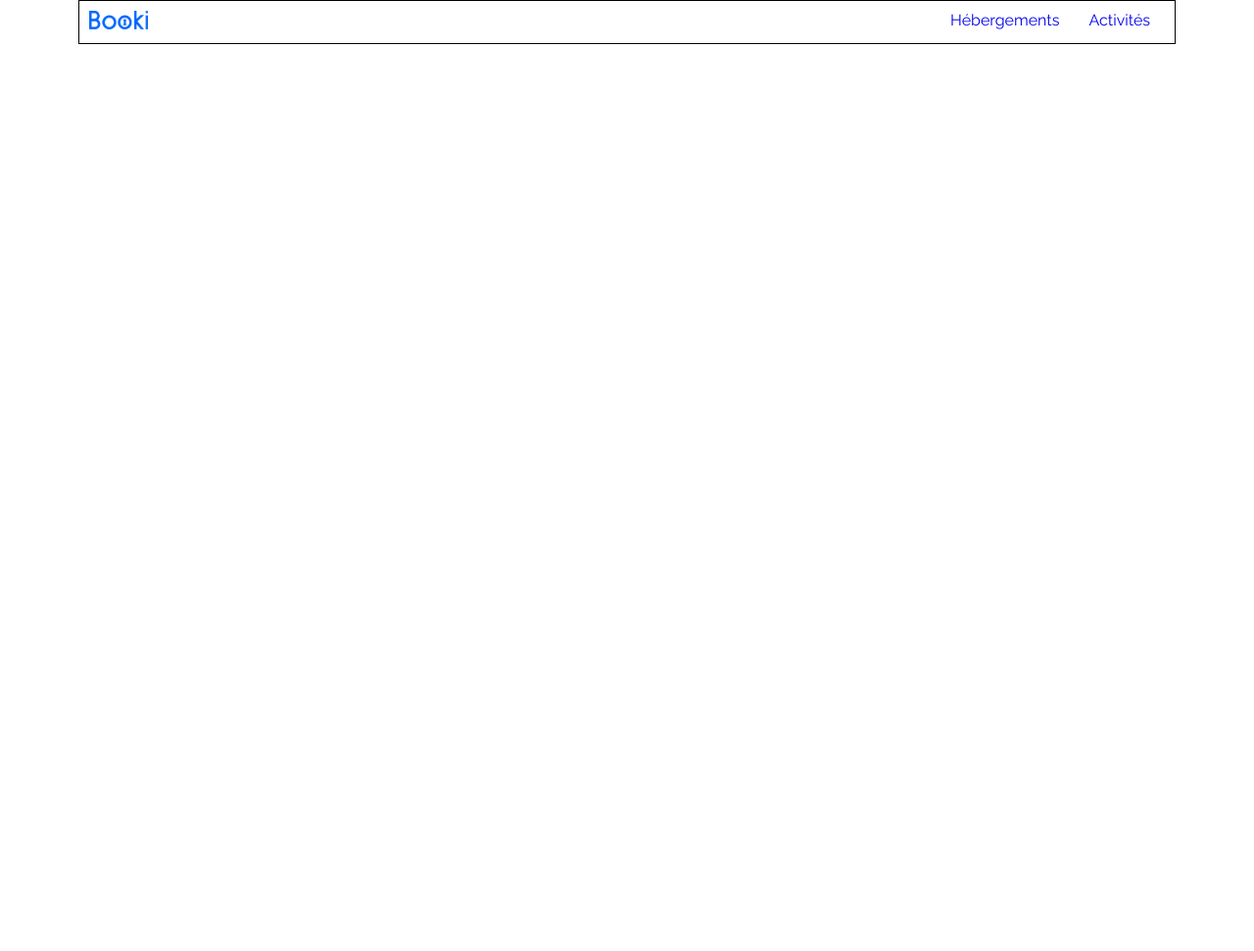
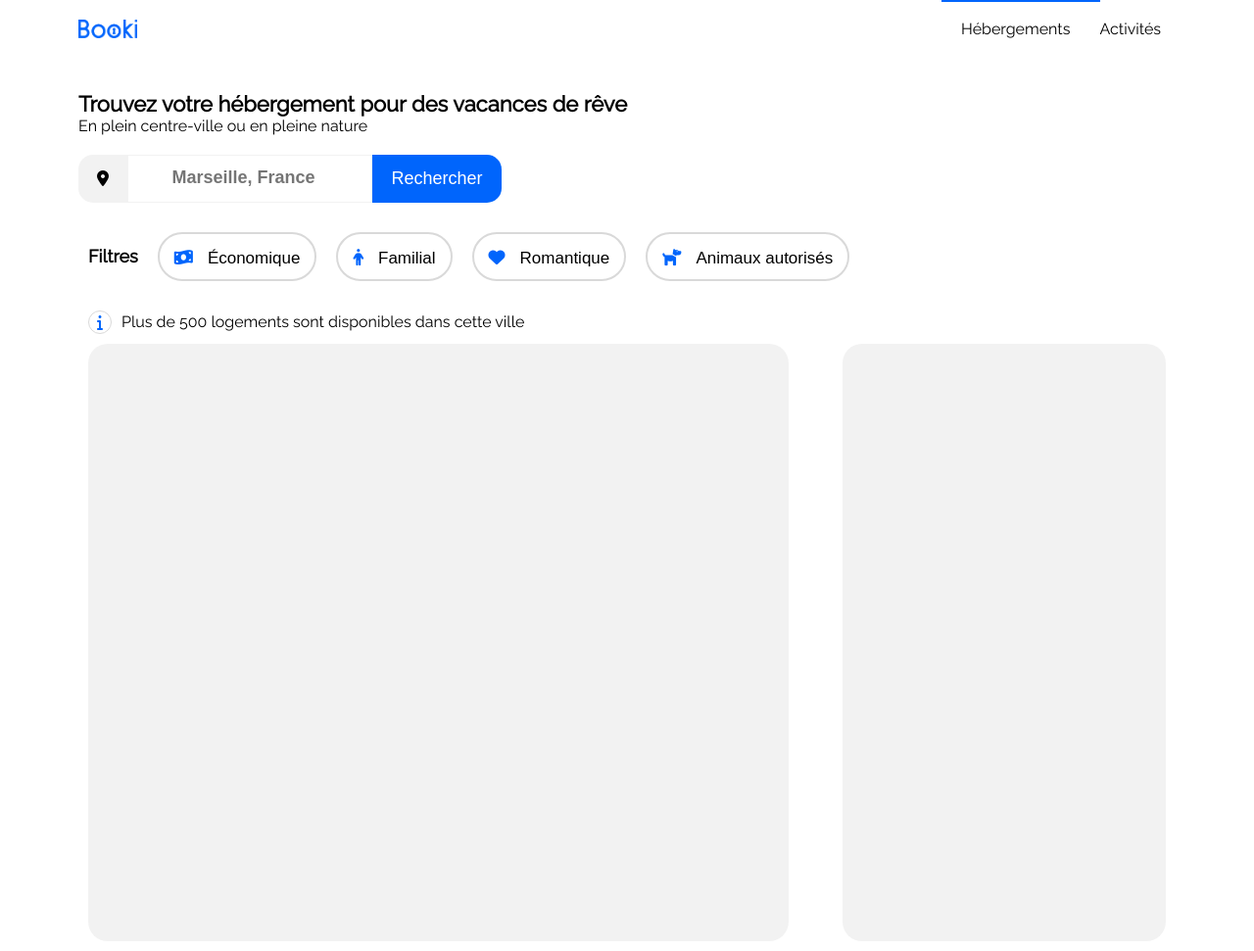
Before and after one commit to Kayem27/Booki, a plain HTML site: page index.html in a window 1280 px wide. Shown: the whole page at 98% size. Before the commit the page ends 800 px from the top, so only its background shows below. Drawn offline with Linux system fonts and the light colour scheme.

Commit message:
intégration du header

```diff
--- a/css/index.css
+++ b/css/index.css
@@ -15,11 +15,15 @@ body{
 	padding: 0 80px;
 	margin: auto
 }
+button{
+    cursor: pointer;
+}
+/*** HEADER STYLE ***/
 .navigation{
     display: flex;
     justify-content: space-between;
-    border: 1px solid black;
-    padding: 10px;
+    /* border: 1px solid black; */
+    margin-top: 20px;
 }
 .logo img{
     width: 60px;
@@ -27,9 +31,139 @@ body{
 .navigation ul {
     display: flex;
 }
-.navigation ul li {
-    margin: 0 15px;
-}
 .navigation ul li a {
     font-size: 16px;
+    color: black;
+    margin: 0 15px;
+    padding-top: 10px;
 }
+/* active button style */
+.active{
+    color:#0065FC;
+    position: relative;
+}
+.active::before{
+    content: "";
+    width: 162px;
+    height: 2px;
+    background-color: #0065FC;
+    position: absolute;
+    top: -10px;
+    left: -20px;
+}
+
+/* *** */
+/* Section FindLodging */
+.findLodging{
+    margin-top: 50px;
+    display: flex;
+    flex-direction: column;
+}
+.findLodging h1{
+    font-size: 22px;
+}
+.searchBar{
+    display: flex;
+    margin-top: 20px;
+}
+.searchBar .mapIcon{
+    width: 50px;
+    height: 49px;
+    display: flex;
+    background-color: #F2F2F2;
+    justify-content: center;
+    align-items: center;
+    border-radius: 15px 0px 0px 15px;
+}
+input[type="search"]{
+    width: 250px;
+    height: 49px;
+    text-align: center;
+    border: 1px solid #F2F2F2;
+}
+input[type="search"]::-webkit-input-placeholder {
+    font-weight: 700;
+    font-size: 18px;
+    line-height: 21px;
+}
+.searchBar button{
+    width: 132px;
+    border: none;
+    border-radius: 0px 15px 15px 0px;
+    cursor: pointer;
+    background: #0065FC;
+    color: white;
+    font-size: 18px;
+    line-height: 21px; ;
+}
+
+/* Section Filtre */
+.filtre{
+    display: flex;
+    margin-top: 30px;
+    align-items: center;
+}
+.filtre h1{
+    font-size: 18px;
+    line-height: 21px;
+    margin: 0 10px;
+}
+.filtre button {
+    /* width: 100px; */
+    height: 50px;
+    margin: 0 10px;
+    font-size: 17px;
+    line-height: 20px;
+    padding: 15px;
+    border: 2px solid #D9D9D9;
+    border-radius: 25px;
+    background-color: white;
+}
+.filtre button:hover{
+    background-color: #DEEBFF;
+}
+.filtre button i {
+    margin-right: 15px;
+    color: #0065FC;
+}
+/*** info ***/
+.info{
+    display: flex;
+    align-items: center;
+    margin: 30px 20px 0 10px;
+}
+.info span{
+    width: 24px;
+    height: 24px;
+    display: flex;
+    justify-content: center;
+    align-items: center;
+    border: 1px solid #D9D9D9;
+    border-radius: 50%;
+    margin-right: 10px;
+}
+.info span i {
+    color: #0065FC;
+}
+
+/* MAIN */
+.lodging{
+    width: 100%;
+    height: 630px;
+    /* background-color: red; */
+    display: flex;
+    justify-content: space-between;
+    padding: 10px;
+}
+.lodgingMarseille{
+    width:65%;
+    height: 100%;
+    background: #F2F2F2;
+    border-radius: 20px;
+}
+.mostPopular{
+    width: 30%;
+    height: 100%;
+    background: #F2F2F2;
+    border-radius: 20px;
+}
--- a/index.html
+++ b/index.html
@@ -4,6 +4,9 @@
     <meta charset="UTF-8">
     <meta http-equiv="X-UA-Compatible" content="IE=edge">
     <meta name="viewport" content="width=device-width, initial-scale=1.0">
+
+    <!-- Icons -->
+    <script src="https://kit.fontawesome.com/806de833f6.js" crossorigin="anonymous" defer></script>
 
     <!-- style css -->
     <link rel="stylesheet" href="./css/index.css">
@@ -17,11 +20,43 @@
                     <img src="./Images Booki/logo/Booki@3x.png" alt="logo">
                 </div>
                 <ul>
-                    <li><a href="#">Hébergements</a></li>
+                    <li><a class="active" href="#">Hébergements</a></li>
                     <li><a href="#">Activités</a></li>
                 </ul>
             </nav>
+            <section class="findLodging">
+                <h1>Trouvez votre hébergement pour des vacances de rêve</h1>
+                <p>En plein centre-ville ou en pleine nature</p>
+                <div class="searchBar">
+                    <div class="mapIcon"><i class="fa-solid fa-location-dot"></i></div>
+                    <div><input type="search" placeholder="Marseille, France"></div>
+                    <button>Rechercher</button>
+                </div>
+            </section>
+            <section class="filtre">
+                <h1>Filtres</h1>
+                <button><i class="fa-solid fa-money-bill-wave"></i>Économique</button>
+                <button><i class="fa-solid fa-person"></i>Familial</button>
+                <button><i class="fa-solid fa-heart"></i>Romantique</button>
+                <button><i class="fa-solid fa-dog"></i>Animaux autorisés</button>
+            </section>
+            <div class="info"><span><i class="fa-solid fa-info"></i></span>
+                <p>Plus de 500 logements sont disponibles dans cette ville</p>
+            </div>
         </div>
     </header>
+    <!-- MAIN -->
+    <main>
+        <div class="max-width">
+            <section class="lodging">
+                <article class="lodgingMarseille">
+
+                </article>
+                <aside class="mostPopular">
+
+                </aside>
+            </section>
+        </div>
+    </main>
 </body>
 </html>
```
